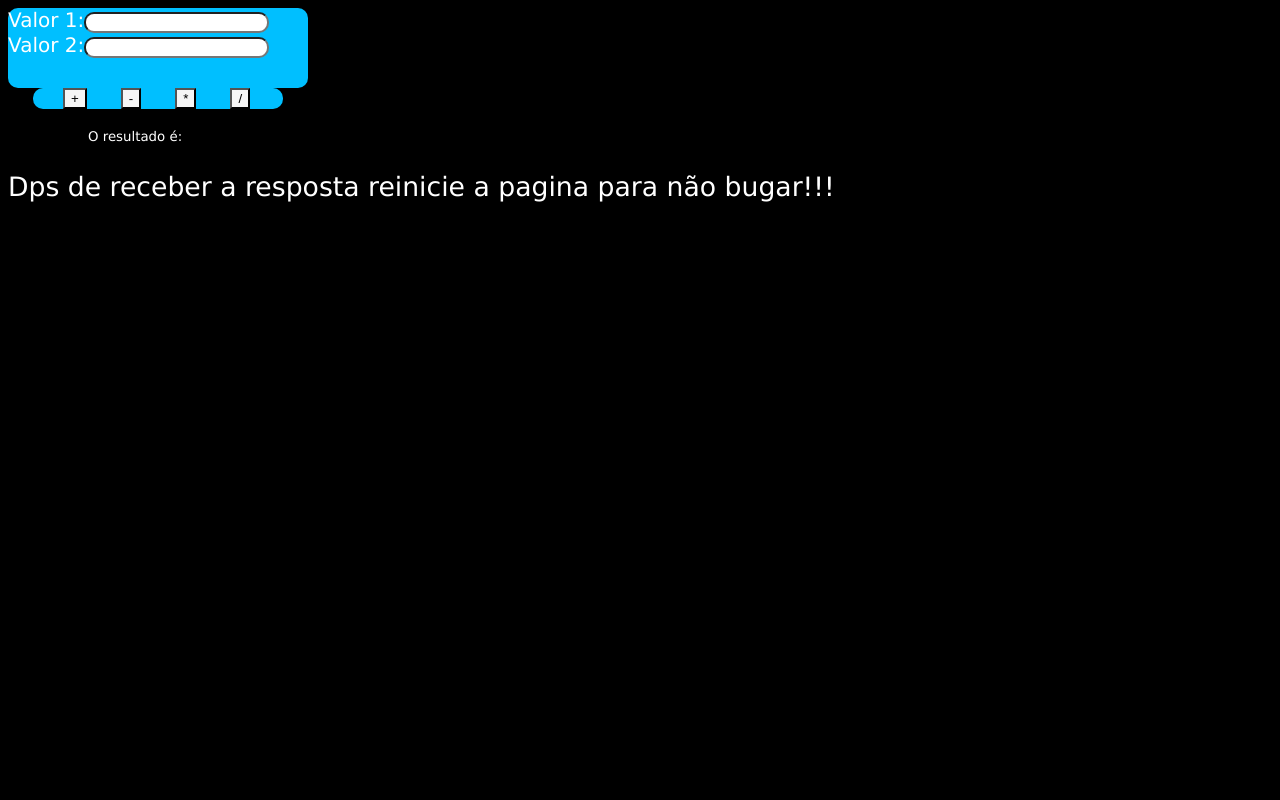
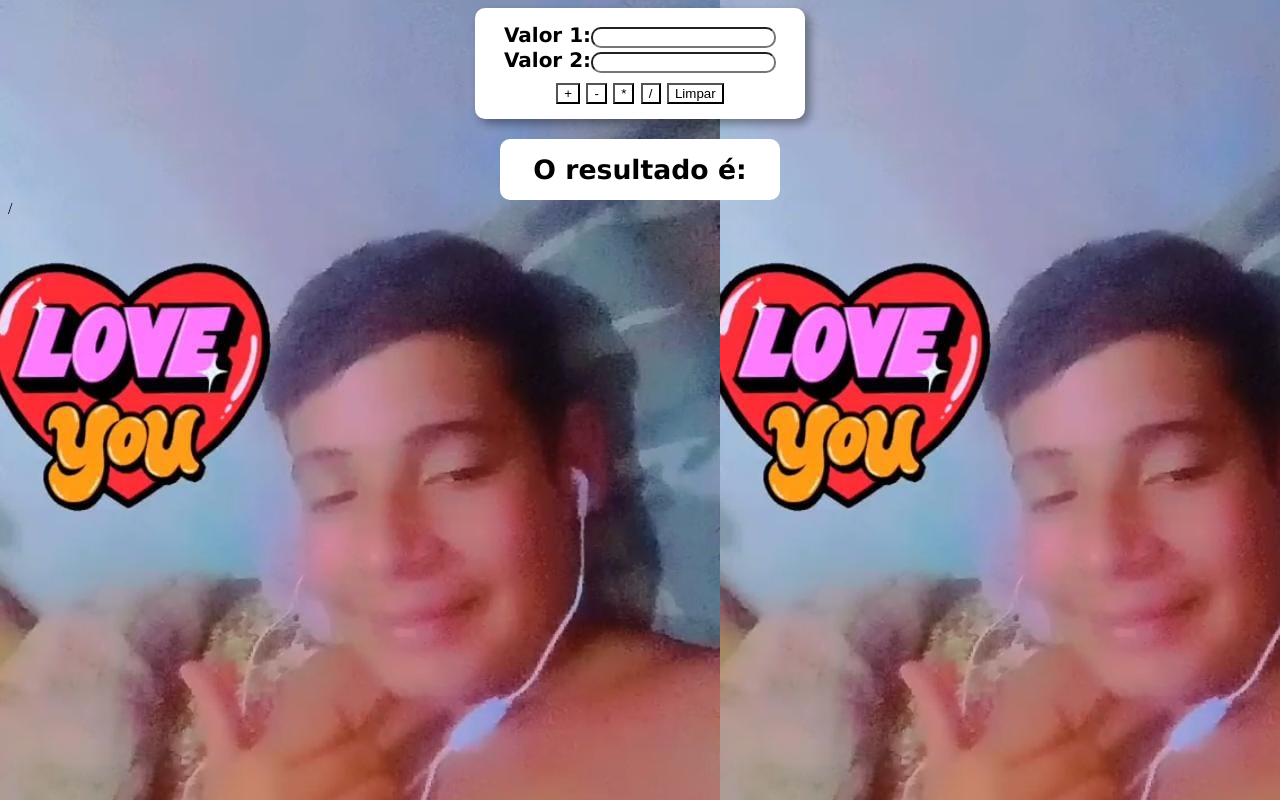
Before and after one commit to IthalOfEvil/IthaloDasCalc, a plain HTML site: page index.html in a window 1280 px wide. Drawn offline with Linux system fonts and the light colour scheme.

Commit message:
Add files via upload

```diff
--- a/calc.js
+++ b/calc.js
@@ -13,7 +13,7 @@
 
 				var soma = n1 + n2
 
-				res.innerHTML += soma
+				res.innerHTML = soma.toFixed(2)
 
 			}
 
@@ -24,7 +24,7 @@
 
 				var soma = n1 - n2
 
-				res.innerHTML = soma
+				res.innerHTML = soma.toFixed(2)
 
 			}
 
@@ -35,7 +35,7 @@
 
 				var soma = n1 * n2
 
-				res.innerHTML = soma
+				res.innerHTML = soma.toFixed(2)
 
 			}
 
@@ -46,6 +46,6 @@
 
 				var soma = n1 / n2
 
-				res.innerHTML = soma
+				res.innerHTML = soma.toFixed(2)
 
 			}
--- a/index.html
+++ b/index.html
@@ -11,29 +11,28 @@
 
 	<div id="area">
 
-		Valor 1:<input type="number" name="" id="v1"><br>
-		Valor 2:<input type="number" name="" id="v2">
-	</div>
+		<b>Valor 1:</b><input type="number" name="" id="v1"><br>
+		<b>Valor 2:</b><input type="number" name="" id="v2"><br>
 
-	<div id="but">
 
 		<button onclick="soma()" id="b">+</button>
 		<button onclick="sub()" id="b">-</button>
 		<button onclick="mul()" id="b">*</button>
 		<button onclick="divi()" id="b">/</button>
-		<!--<button id="b"><a href="teste.html">Limpar</a></button> -->
+		<button id="b"><a href="https://ithalofevil.github.io/IthaloDasCalc/">Limpar</a></button>
 
-	</div>
+		</div>
 
-	<div id="resultado">O resultado é: </div>
 
-	<p>Dps de receber a resposta reinicie a pagina para não bugar!!!</p>
+	<div id="resultado"><b>O resultado é:</b></div>
+
+
 
 
 	<script src="calc.js"></script>
 
 
 
-
+	/
 </body>
 </html>
--- a/style.css
+++ b/style.css
@@ -1,46 +1,44 @@
+
 body{
-			background-color: black;
-		}
+	background-image: url('josue.jpeg');
+	background-color: #cccccc;
+
+	}
 		#area{
-			background-color: deepskyblue;
-			color: white;
+			background-color: white;
 			font: normal 15pt Verdana;
+			padding: 15px;
 			width: 300px;
-			height: 80px;
 			border-radius: 10px;
+			margin: auto;
+			box-shadow: 5px 5px 10px rgba(0, 0, 0, 0.363);
+			text-align: center;
 
 		}
-		#but{
-			background-color: deepskyblue;
-			color: white;
+
+		#resultado{
+			background-color: white;
+			padding: 15px;
 			width: 250px;
-			margin-left: 25px;
+			text-align: center;
+			margin: auto;
 			border-radius: 10px;
+			margin-top: 20px;
+			font: normal 20pt Verdana;
+		}
 
-		}
-		#b{
-			margin-left: 30px;
-			background-color: whitesmoke;
-			color: black;
-			transition: 1s;
+
+		input[type='number']{
+
+			border-radius: 10px;
 
 		}
 		a{
 			text-decoration: none;
 			color: black;
-		}
-		#resultado{
-			margin-top: 20px;
-			color: white;
-			margin-left: 80px;
-			font: normal 10pt Verdana;
-		}
-		input[type='number']{
-
-			border-radius: 10px;
 
 		}
-		p{
-			color: white;
-			font: normal 20pt Verdana;
+		#b{
+			margin-top: 10px;
+			background-color: white;
 		}
```
Also changed, not shown: josue.jpeg (added).
